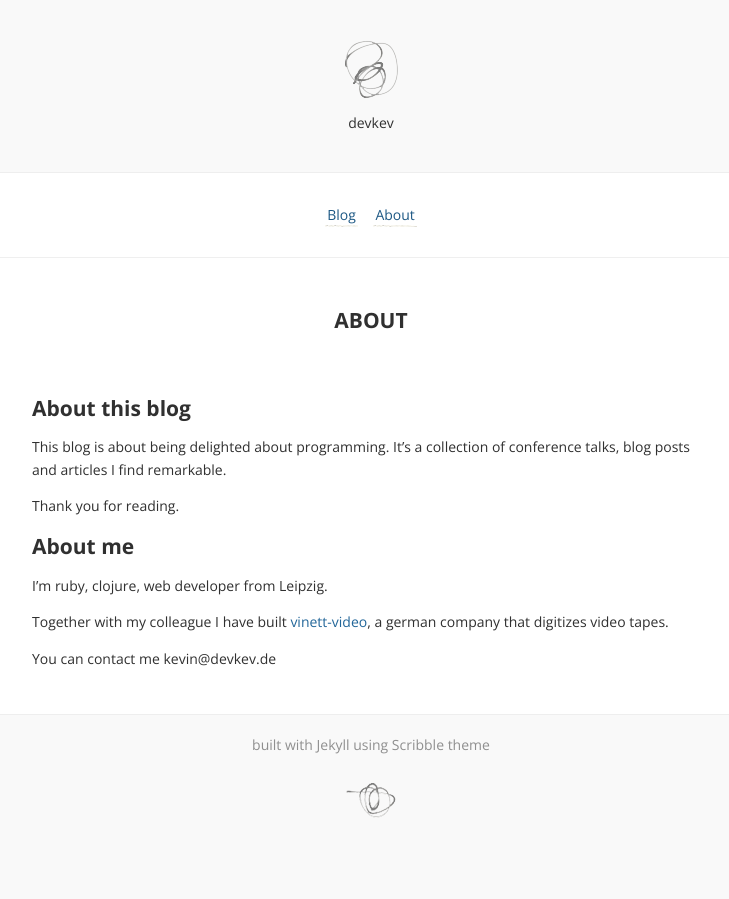
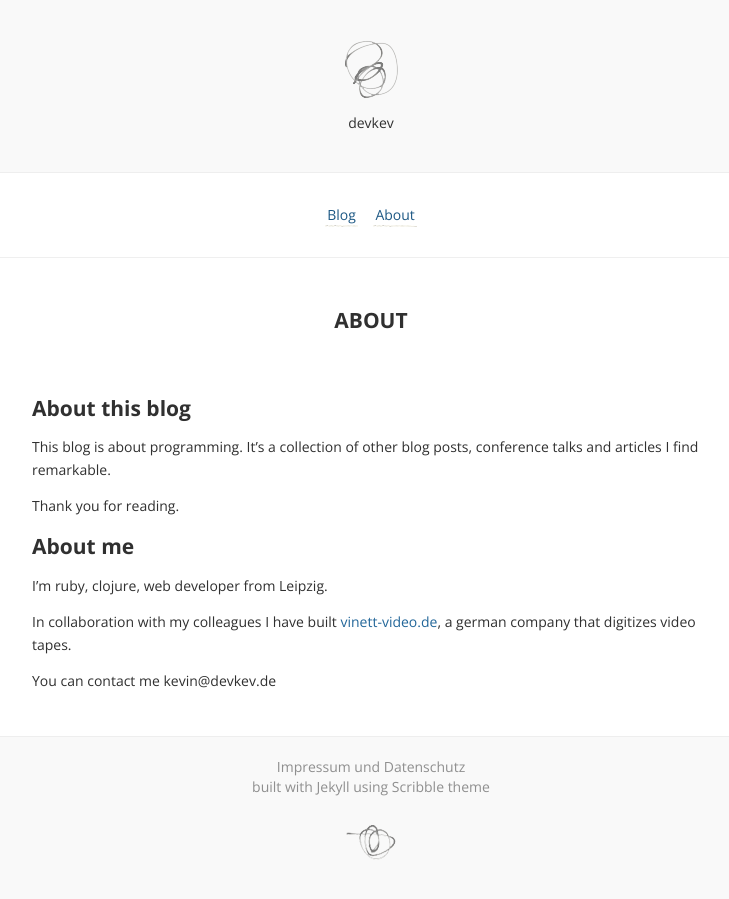
Before and after one commit to defkef/defkef.github.io, a Jekyll site: the page built from about.md, in a window 1280 px wide. Shown: the whole page, without its empty margins (269-998 px from the left). Built offline with Jekyll 4.4.1, drawn with Linux system fonts in a browser that asks for light colours; comment, search, counter and statistics services are not loaded.

Commit message:
german impressum and about

```diff
--- a/_includes/footer.html
+++ b/_includes/footer.html
@@ -1,4 +1,6 @@
 <footer>
+  <a href="{{ site.url }}/imprint" class="muted">Impressum und Datenschutz</a>
+  <br />
   <a href="http://github.com/muan/scribble" class="muted">built with Jekyll using Scribble theme</a>
   <br />
   <br />
--- a/about.md
+++ b/about.md
@@ -5,7 +5,7 @@ title: About
 
 ## About this blog
 
-This blog is about being delighted about programming. It's a collection of conference talks, blog posts and articles I find remarkable.
+This blog is about programming. It's a collection of other blog posts, conference talks and articles I find remarkable.
 
 Thank you for reading.
 
@@ -13,7 +13,7 @@ Thank you for reading.
 
 I'm ruby, clojure, web developer from Leipzig.
 
-Together with my colleague I have built [vinett-video][vinett-video], a german company that digitizes video tapes.
+In collaboration with my colleagues I have built [vinett-video.de][vinett-video], a german company that digitizes video tapes.
 
 You can contact me kevin@devkev.de
 
```
Also changed, not shown: imprint.md (added, +45 -0 lines).
